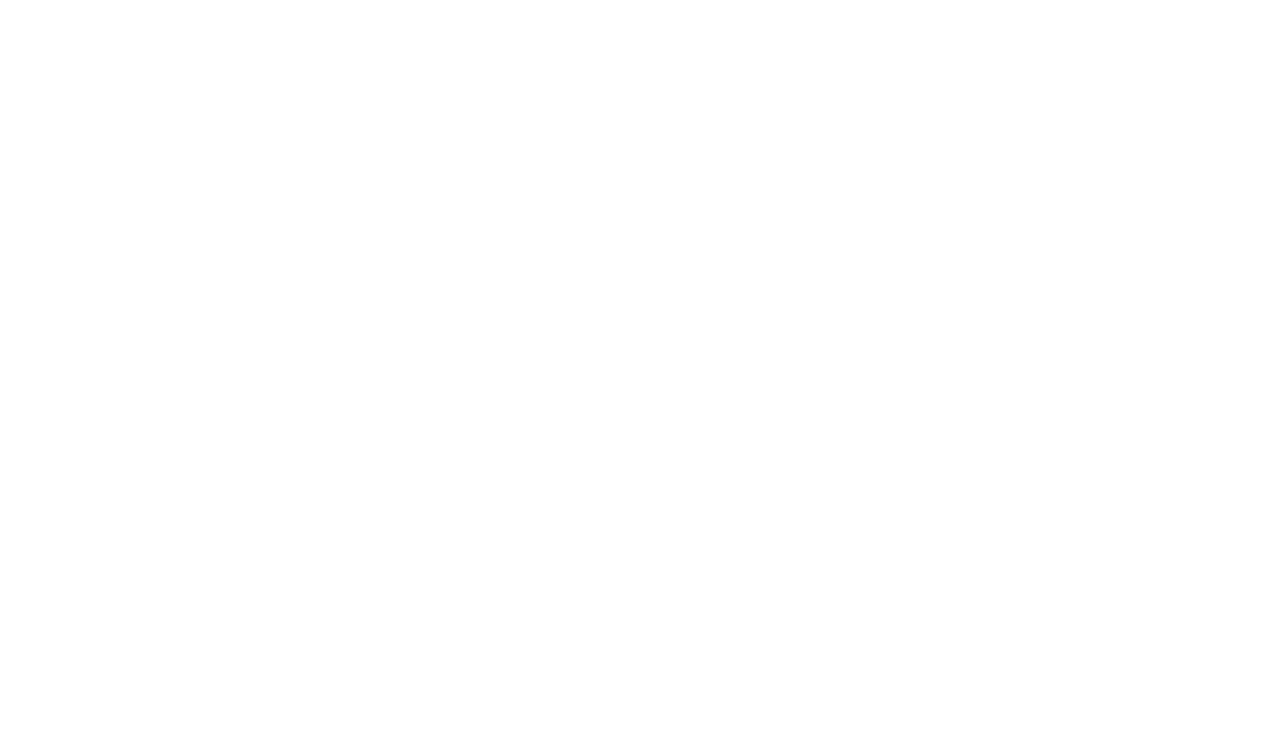
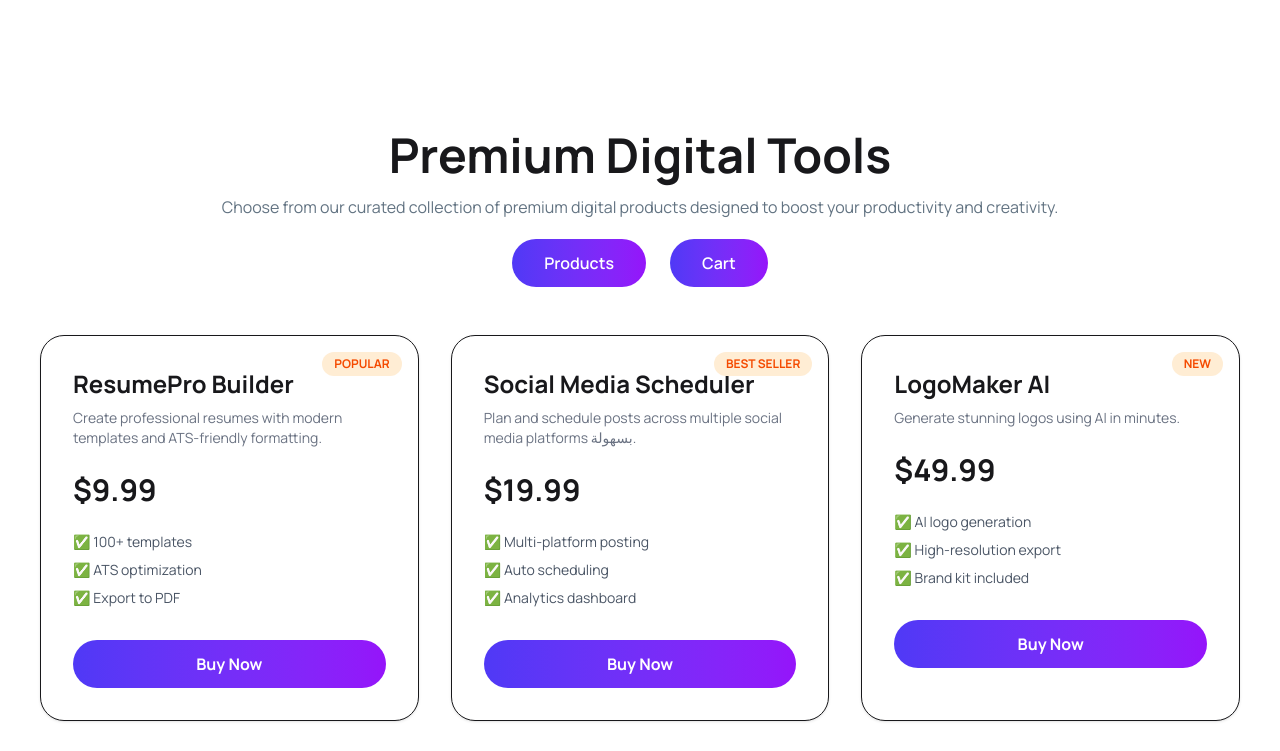
Before and after one commit to sanjidanabu/A6-digitools, a React (Vite) app: page / in a window 1280 px wide. Shown: the part 1080-1831 px from the top of the page. Before the commit the page ends 1051 px from the top, so only its background shows below. Built offline with nearby package versions, Linux system fonts and the light colour scheme.

Commit message:
added card design

```diff
--- a/src/App.jsx
+++ b/src/App.jsx
@@ -1,9 +1,19 @@
 
+import { Suspense } from 'react'
 import './App.css'
 import HeroSection from './component/HeroSection'
+import Models from './component/Models'
 import NavBar from './component/NavBar'
 import UserSection from './component/UserSection'
 
+
+const getModels = async() =>{
+  const res = await fetch("/models.json")
+  return res.json()
+}
+
+
+const modelPromise = getModels()
 function App() {
 
 
@@ -13,6 +23,10 @@
     <HeroSection></HeroSection>
     <UserSection></UserSection>
 
+    <Suspense fallback={<div>loading models....</div>}>
+      <Models modelPromise={modelPromise}></Models>
+    </Suspense>
+
       </>
   )
 }
--- /dev/null
+++ b/src/component/Models.jsx
@@ -0,0 +1,58 @@
+import React, { use } from 'react';
+
+const Models = ({modelPromise}) => {
+
+    const models = use(modelPromise)
+    console.log(models)
+    return (
+       <div className='py-20'>
+        <div className='text-center pt-20'>
+            <h2 className='text-5xl font-bold'>Premium Digital Tools</h2>
+        <p className='text-[#627382] pt-4'>Choose from our curated collection of premium digital products designed to boost your productivity and creativity.</p>
+        </div>
+
+        <div className='flex items-center justify-center pt-5 gap-6 mb-12'>
+       <button className='bg-gradient-to-r from-[#4F39F6] to-[#9514FA] text-white font-semibold rounded-full px-8 py-3 '>Products</button>
+
+        <button className='bg-gradient-to-r from-[#4F39F6] to-[#9514FA]  text-white font-semibold rounded-full px-8 py-3'>Cart</button>
+        </div>
+
+<div className='grid grid-cols-1 md:grid-cols-3 gap-8 px-10'>
+    {
+        models.map((model) => (
+            <div key={model.id} className="border p-8 rounded-3xl shadow-sm bg-white relative">
+
+                {model.tag && (
+                    <span className="absolute top-4 right-4 bg-orange-100 text-orange-600 text-xs font-bold px-3 py-1 rounded-full uppercase">
+                        {model.tag}
+                    </span>
+                )}
+
+                <h3 className="text-2xl font-bold mb-2">{model.name}</h3>
+                <p className="text-gray-500 text-sm mb-6">{model.description}</p>
+                <div className="text-3xl font-bold mb-6">${model.price}</div>
+
+
+                <ul className="mb-8 space-y-2 text-sm text-gray-600">
+                    {model.features.map((feature, index) => (
+                        <li key={index} className="flex items-center gap-2">
+                            ✅ {feature}
+                        </li>
+                    ))}
+                </ul>
+
+
+                <button className="w-full py-3 bg-gradient-to-r from-[#4F39F6] to-[#9514FA]  text-white font-bold rounded-full transition-colors">
+                    Buy Now
+                </button>
+            </div>
+        ))
+    }
+</div>
+   </div>
+
+
+    );
+};
+
+export default Models;
```
